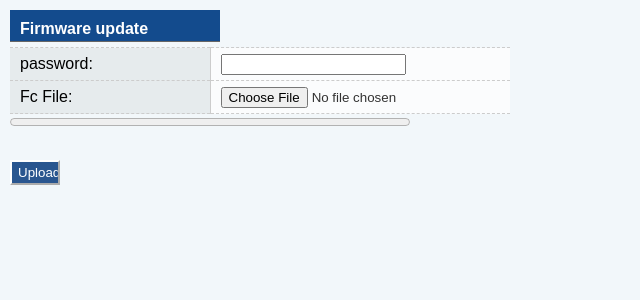
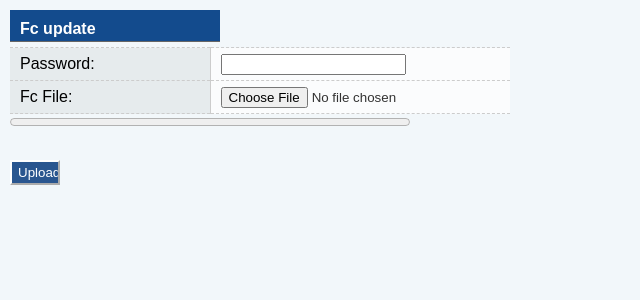
Before and after one commit to blesscat/flux_line_bot, a Flask app: page /upload_file in a window 1280 px wide. Shown: the top 300 px of the page, without its empty margins (0-640 px from the left). Run offline with Flask 2, Linux system fonts and the light colour scheme.

Commit message:
start function, id protection, web upload function.

```diff
--- a/app/templates/upload_file.html
+++ b/app/templates/upload_file.html
@@ -8,10 +8,10 @@
   <body>
     <form enctype="multipart/form-data">
       <div id="mainform">
-        <div class="subTopic">Firmware update </div>
+        <div class="subTopic">Fc update </div>
         <table class="hori_table_frame">
           <tr>
-            <td>password:</td>
+            <td>Password:</td>
             <td><input type="password" name="password" /></td>
           <tr>
             <td>Fc File:</td>
--- a/app/views.py
+++ b/app/views.py
@@ -324,7 +324,7 @@ def callback():
             return "ok"
 
         if _id[0] != LINEID:
-            message = '{}\n請先在Heroku網頁新增{}的ID喔\n{}'.format(
+            message = '{}\n請先在Heroku網頁新增{}的LineID喔\n\n{}'.format(
                                                         MANTRA, NAME, _id[0])
             send_message(_id, message)
             return "ok"
```
